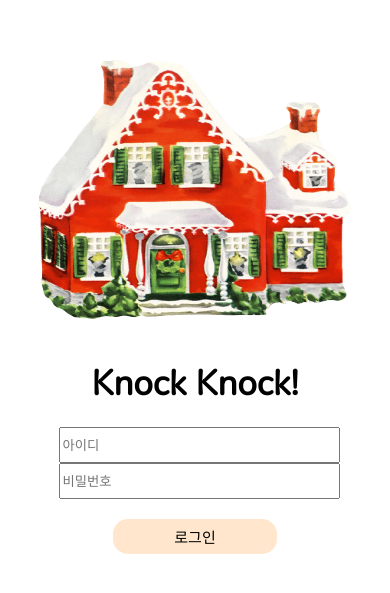
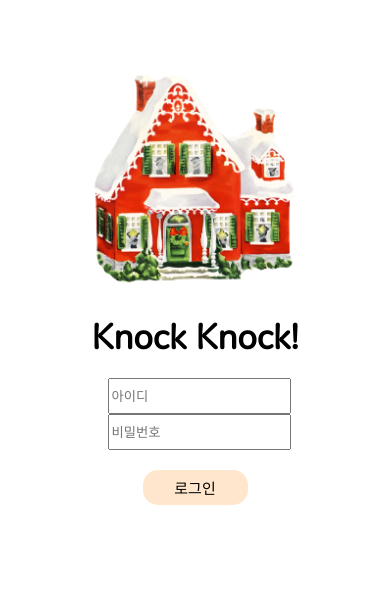
Before and after one commit to TaehyeungKim/Family_Homepage, a React (Create React App) app in the folder client/: page /login in a window 390 px wide. Shown: the part 125-718 px from the top of the page. Built offline with nearby package versions, Linux system fonts and the light colour scheme; a web font is replaced by a local one.

Commit message:
:sparkles: Add responsive property to Loginpage

```diff
--- a/client/src/pages/LoginPage/LoginPage.module.scss
+++ b/client/src/pages/LoginPage/LoginPage.module.scss
@@ -6,64 +6,80 @@
 }
 
 .frame {
+    position: absolute;
     width: 100vw;
     height: 100vh;
     display: flex;
     justify-content: center;
     align-items: center;
+
+    .login {
+        position: absolute;
+        width: toRem(400);
+        @for $i from 7 through 5 {
+            @media (max-height: ($i * 100px)) {
+                width: toRem(($i*40));
+                top: toRem(30);
+                @media (min-width: 900px) {
+                    top: auto;
+                }
+            }
         }
 
-.login {
-    width: 400px;
-}
-
-.login .login_image {
+        .login_image {
             position:relative;
             width: 100%;
-    height: 300px;
-}
 
-#login_image {
+            img {
                 width: 100%;
                 height: 100%;
             }
-
-.login .login_title {
-    margin: 0 auto 0;
-    text-align: center;
-    line-height: 0.5;
-    font-family: 'Nunito', 'sans-serif';
         }
 
-.login .login_title h3 {
-    font-size: 35px;
+        .login_title {
+            margin: toRem(10) auto toRem(40);
+            text-align: center;
+            line-height: 0;
+            font-family: 'Nunito', 'sans-serif';
+
+            h3 {
+                font-size: toRem(35);
+                @for $i from 7 through 5 {
+                    @media (max-height: ($i * 100px)) {
+                        font-size: toRem($i * 5);
+                    }
+                }
+            }
         }
 
-.login .login_form {
+        .login_form {
             position: relative;
             width: 70%;
             margin: 0 auto 0;
-}
 
-.login .login_form input {
+            input {
                 width: 100%;
-    height: 30px;
+                height: toRem(30);
             }
 
             #submit_button {
                 width: 60%;
-    margin: 0 auto 0;
-    margin-top: 20px;
-}
+                margin: toRem(20) auto 0;
 
-#submit_button input {
-    border-radius: 15px 15px 15px 15px;
-    height: 35px;
-    font-size: 15px;
+               input {
+                    border-radius: toRem(15);
+                    height: toRem(35);
+                    font-size: toRem(15);
                     background-color: rgb(255, 230, 204);
                     border: white;
                 }
+            }
+        }
+    }
+}
 
+
+//Wrong Login Alert
 .deactivate {
     position: absolute;
     display: flex;
@@ -98,3 +114,50 @@
         }
     }
 }
+
+@media (max-width: 1000px) {
+    .frame {
+        .login {
+            width: toRem(600);
+            top: auto;
+
+            @media (max-height: 500px) {
+                top: toRem(20);
+            }
+
+            .login_form {
+                margin-bottom: toRem(30);
+            }
+        }
+    }
+}
+
+@media (max-width: 800px) {
+    .frame {
+        .login {
+            width: toRem(400);
+        }
+    }
+}
+
+@media (max-width: 450px) {
+    .frame {
+        .login {
+            width: toRem(250);
+        }
+    }
+}
+
+@media (max-width: 300px) {
+    .frame {
+        .login {
+            width: toRem(200);
+
+            .login_title {
+                h3 {
+                    font-size: toRem(30);
+                }
+            }
+        }
+    }
+}
```
Lines whose indentation alone changed are shown as unchanged.
